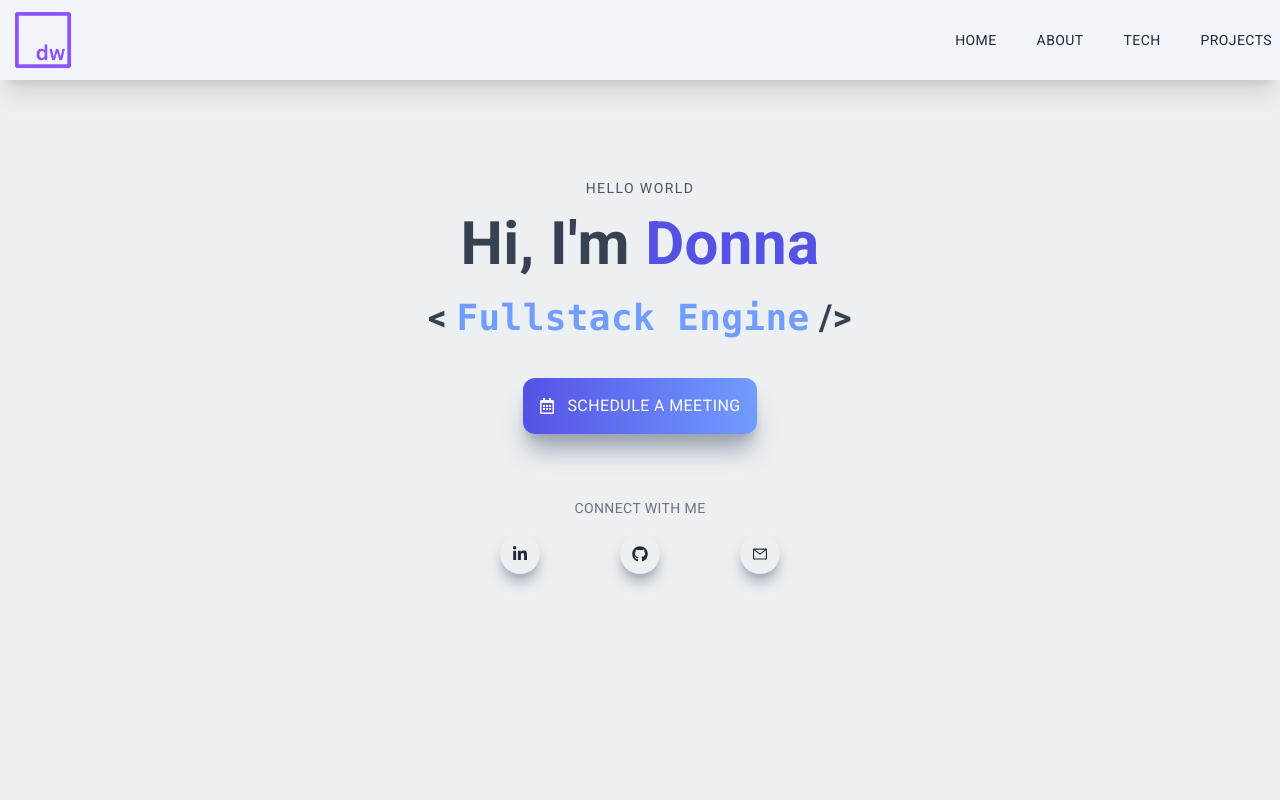
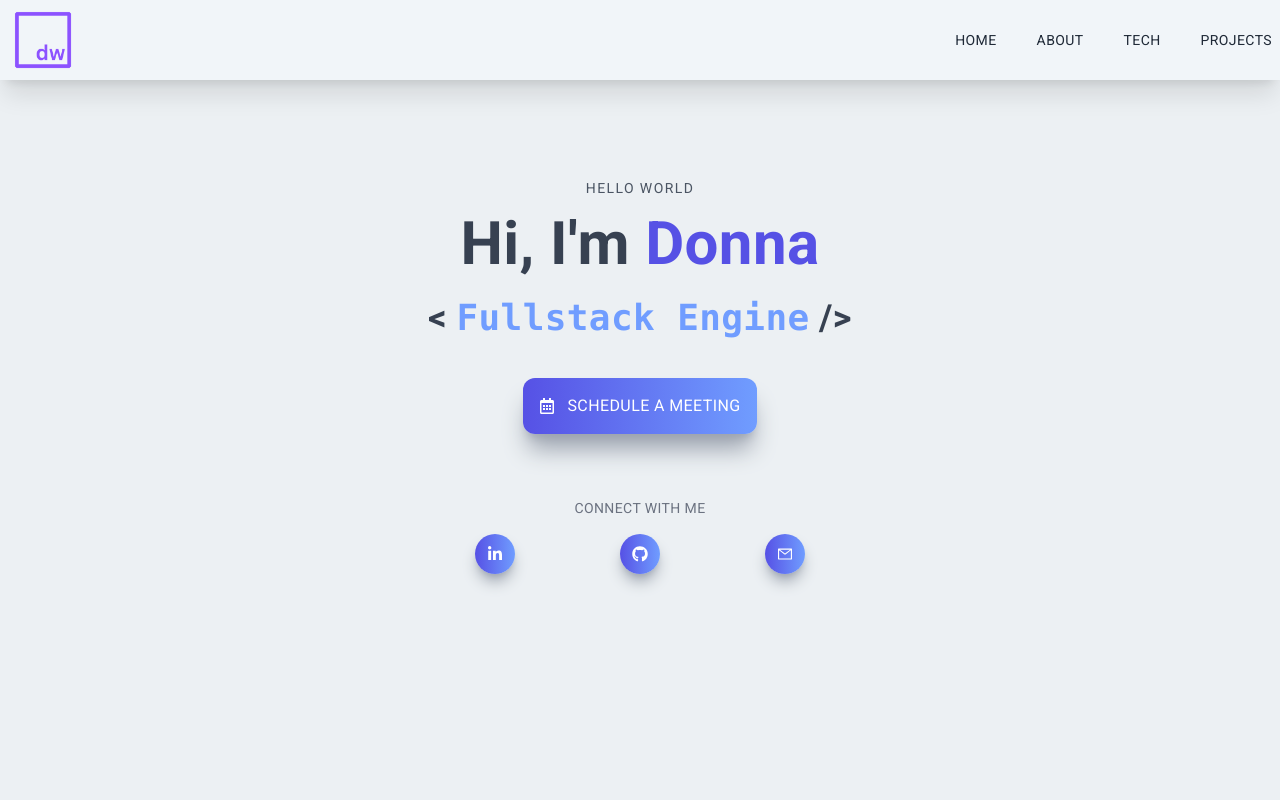
Before and after one commit to donnatopia/portfolio, a Next.js app: page / in a window 1280 px wide. Shown: the top 800 px of the page. Built offline with nearby package versions, Linux system fonts and the light colour scheme.

Commit message:
created primary color class and changed colors to variables

```diff
--- a/components/About/index.jsx
+++ b/components/About/index.jsx
@@ -32,7 +32,7 @@ export default function About() {
             alt='profile'
             width='200'
             height='200'
-            className='rounded-xl shadow-xl shadow-gray-400 hover:scale-105 ease-in duration-300 min-w-full'
+            className='rounded-xl shadow-lg shadow-gray-400 zoom min-w-full'
           />
         </div>
       </div>
--- a/components/Contact/Socials.jsx
+++ b/components/Contact/Socials.jsx
@@ -9,22 +9,22 @@ export default function Socials() {
   return (
     <div>
       <p className='uppercase text-gray-500 text-sm text-center'>Connect with Me</p>
-      <div className='flex items-center gap-20 justify-center max-w-[330px] m-auto py-4'>
-        <div className='rounded-full shadow-lg shadow-gray-400 p-3 cursor-pointer hover:scale-105 ease-in duration-300'>
+      <div className='flex items-center justify-between max-w-[330px] m-auto py-4'>
+        <button className='social'>
           <Link href='https://www.linkedin.com/in/donnawong515/' target='_blank'>
             <FaLinkedinIn />
           </Link>
-        </div>
-        <div className='rounded-full shadow-lg shadow-gray-400 p-3 cursor-pointer hover:scale-105 ease-in duration-300'>
+        </button>
+        <button className='social'>
           <Link href='https://github.com/donnatopia' target='_blank'>
             <FaGithub />
           </Link>
-        </div>
-        <div className='rounded-full shadow-lg shadow-gray-400 p-3 cursor-pointer hover:scale-105 ease-in duration-300'>
+        </button>
+        <button className='social'>
           <Link href='mailto:donnaw515.dw@gmail.com' target='_blank'>
             <AiOutlineMail />
           </Link>
-        </div>
+        </button>
       </div>
     </div>
   )
--- a/components/Layouts/Section.jsx
+++ b/components/Layouts/Section.jsx
@@ -4,7 +4,7 @@ export default function Section({ children, title, subtitle, id }) {
   return (
     <div id={ id } className='w-full lg:h-screen p-8 py-16'>
       <div className='max-w-[1240px] mx-auto flex flex-col justify-center h-full'>
-        <p className='uppercase text-xl tracking-widest text-[#5651e5]'>{ title }</p>
+        <p className='uppercase text-xl tracking-widest text-primary'>{ title }</p>
         <h2 className='py-5'>{ subtitle }</h2>
         { children }
       </div>
--- a/components/Main/index.jsx
+++ b/components/Main/index.jsx
@@ -13,10 +13,10 @@ export default function Main() {
           <p className='uppercase text-sm tracking-widest text-gray-600'>hello world</p>
           <div className='left-0'>
             <h1 className='py-4 text-gray-700'>
-              Hi, I&apos;m <span className='text-[#5651e5]'>Donna</span>
+              Hi, I&apos;m <span className='text-primary'>Donna</span>
             </h1>
-            <h2 id='role' className='py-2 text-gray-700'>
-              &lt; <span className='text-[#709dff] font-mono'><Typewriter words={roles} loop={false} delaySpeed='4500' /></span> /&gt;
+            <h2 id='role' className='py-2 text-gray-700 w-screen'>
+              &lt; <span className='text-secondary font-mono'><Typewriter words={roles} loop={false} delaySpeed='4500' /></span> /&gt;
             </h2>
           </div>
           <div className='py-8 flex justify-center'>
--- a/components/Navbar/Menu.jsx
+++ b/components/Navbar/Menu.jsx
@@ -5,16 +5,16 @@ export default function Menu({ ulClass, liClass, setNav }) {
   return (
     <ul className={ ulClass }>
       <Link href='/'>
-        <li className={`ml-10 text-sm uppercase hover:text-[#5651e5] ${ liClass }`} onClick={() => setNav(false)}>Home</li>
+        <li className={`nav-item ${ liClass }`} onClick={() => setNav(false)}>Home</li>
       </Link>
       <Link href='/#about'>
-        <li className={`ml-10 text-sm uppercase hover:text-[#5651e5] ${ liClass }`} onClick={() => setNav(false)}>About</li>
+        <li className={`nav-item ${ liClass }`} onClick={() => setNav(false)}>About</li>
       </Link>
       <Link href='/#tech'>
-        <li className={`ml-10 text-sm uppercase hover:text-[#5651e5] ${ liClass }`} onClick={() => setNav(false)}>Tech</li>
+        <li className={`nav-item ${ liClass }`} onClick={() => setNav(false)}>Tech</li>
       </Link>
       <Link href='/#projects'>
-        <li className={`ml-10 text-sm uppercase hover:text-[#5651e5] ${ liClass }`} onClick={() => setNav(false)}>Projects</li>
+        <li className={`nav-item ${ liClass }`} onClick={() => setNav(false)}>Projects</li>
       </Link>
     </ul>
   )
--- a/components/Projects/Card.jsx
+++ b/components/Projects/Card.jsx
@@ -14,7 +14,7 @@ export default function Card({ project }) {
           className='rounded'
         />
       </div>
-      <h3 className='uppercase text-lg tracking-wider text-[#709dff] text-center'>
+      <h3 className='uppercase text-lg tracking-wider text-secondary text-center'>
         <a href={project.github} target='_blank'>{ project.title }</a>
       </h3>
       <p className='text-center'>{ project.description }</p>
--- a/src/styles/globals.css
+++ b/src/styles/globals.css
@@ -35,7 +35,7 @@ html {
   }
 
   button {
-    @apply p-4 shadow-xl shadow-gray-400 rounded-xl uppercase bg-gradient-to-r from-[#5651e5] to-[#709dff] text-white hover:scale-110 ease-in duration-300;
+    @apply p-4 shadow-xl shadow-gray-400 rounded-xl uppercase bg-gradient-to-r from-primary to-secondary text-white hover:scale-110 ease-in duration-300;
   }
 };
 
@@ -51,7 +51,15 @@ html {
   }
 
   .card {
-    @apply p-4 rounded-xl shadow-lg shadow-gray-400 bg-slate-100
+    @apply p-4 rounded-xl shadow-lg shadow-gray-400 bg-slate-100 zoom
+  }
+
+  .social {
+    @apply rounded-full shadow-lg shadow-gray-400 p-3 cursor-pointer zoom
+  }
+
+  .nav-item {
+    @apply ml-10 text-sm uppercase hover:text-primary
   }
 }
 
@@ -67,6 +75,6 @@ html {
   }
 
   .link {
-    @apply text-[#5651e5] hover:underline cursor-pointer;
+    @apply text-primary hover:underline cursor-pointer;
   }
 }
--- a/tailwind.config.js
+++ b/tailwind.config.js
@@ -7,7 +7,12 @@ module.exports = {
     "./src/**/*.{js,ts,jsx,tsx,mdx}",
   ],
   theme: {
-    extend: {},
+    extend: {
+      colors: {
+        primary: '#5651e5',
+        secondary: '#709dff',
+      }
+    },
   },
   plugins: [],
 }
```
